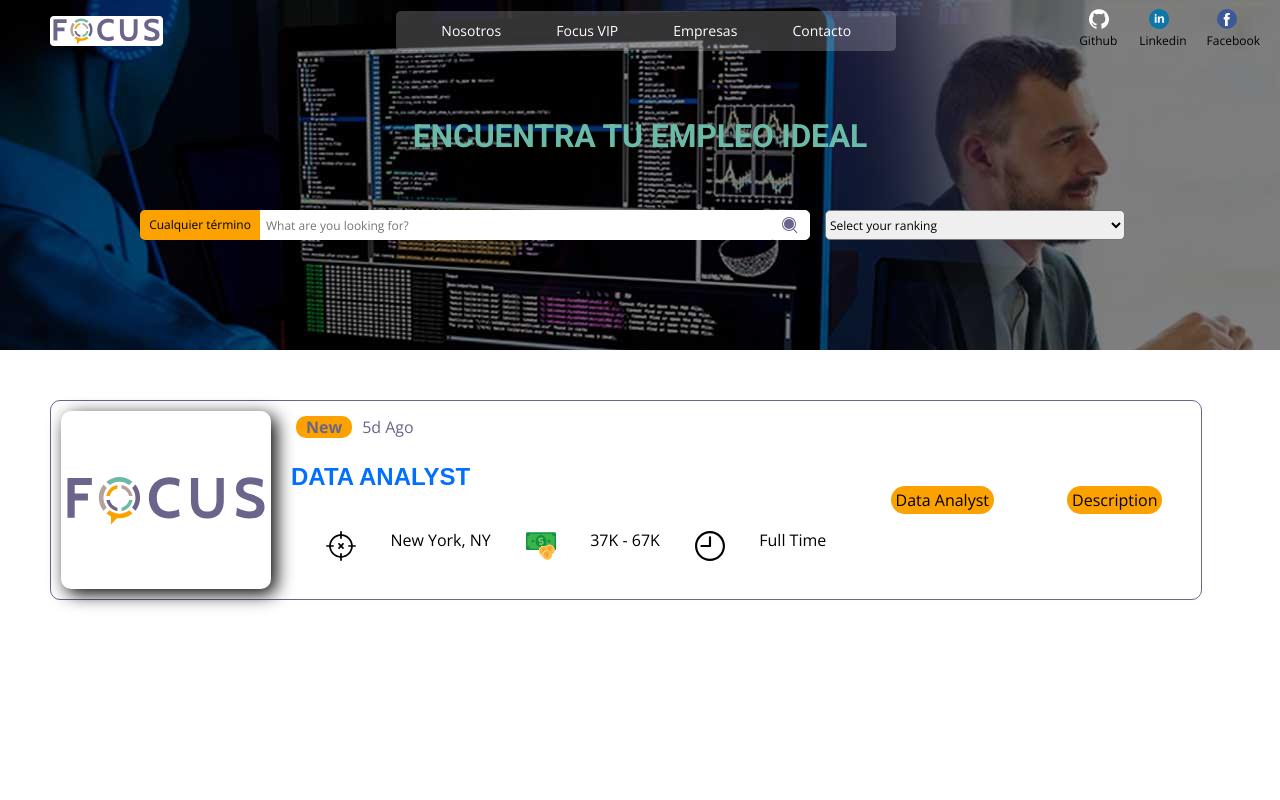
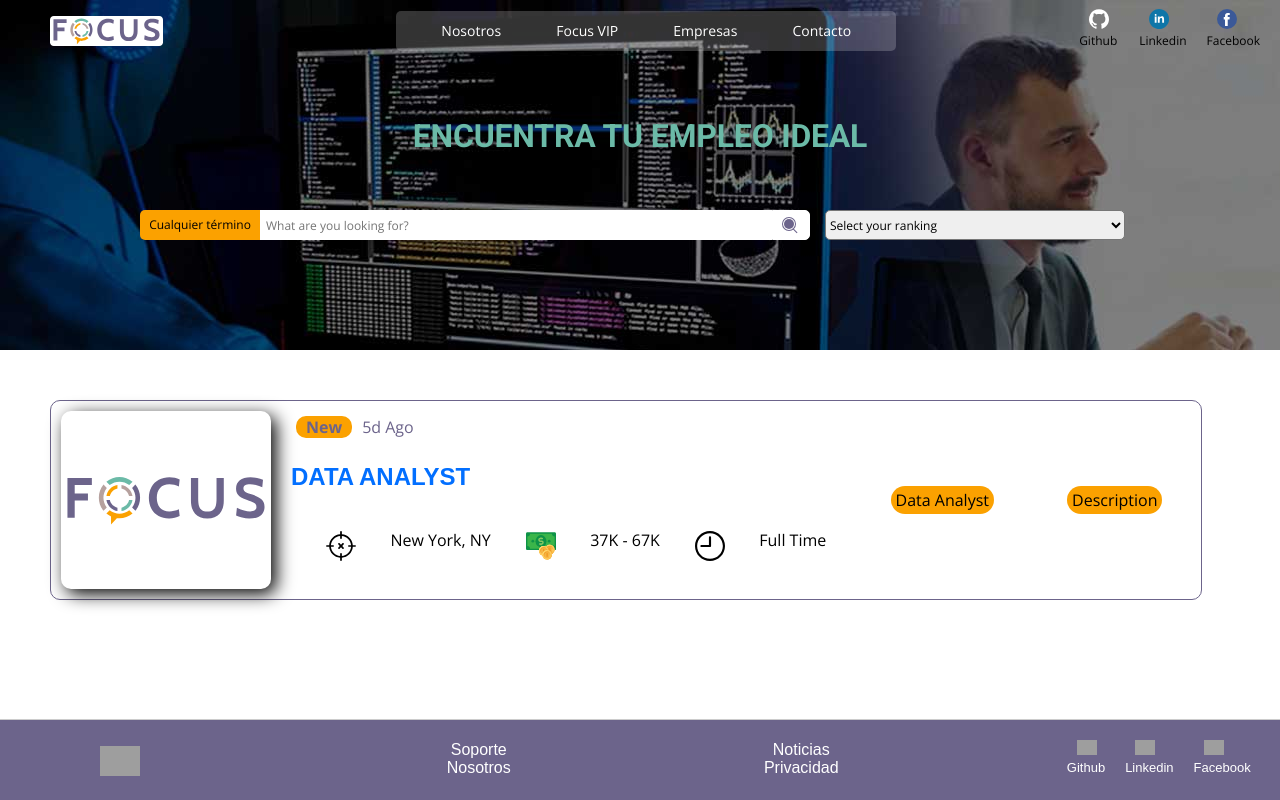
Before and after one commit to Talent0727/Focus-Project, a React app: page / in a window 1280 px wide. Built offline with nearby package versions, Linux system fonts and the light colour scheme; grey boxes are pictures that could not be loaded.

Commit message:
[FIX] footer fixed and placed in the right component

```diff
--- a/src/components/Layout.jsx
+++ b/src/components/Layout.jsx
@@ -1,9 +1,15 @@
 import React from "react";
+import Footer from "./footer/Footer";
 
 const Layout = (props) => {
   const { children } = props;
 
-  return <React.Fragment>{children}</React.Fragment>;
+  return (
+    <React.Fragment>
+      {children}
+      <Footer />
+    </React.Fragment>
+  );
 };
 
 export default Layout;
```
